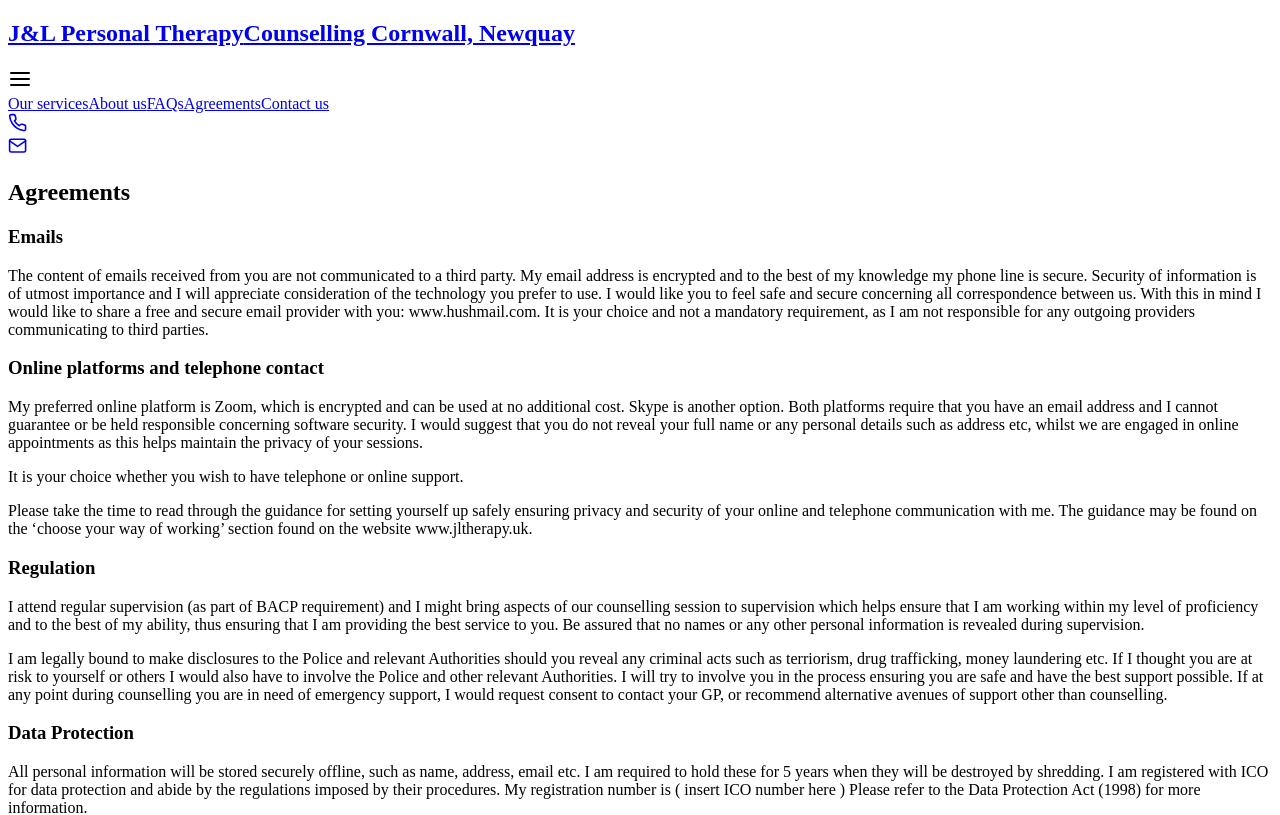
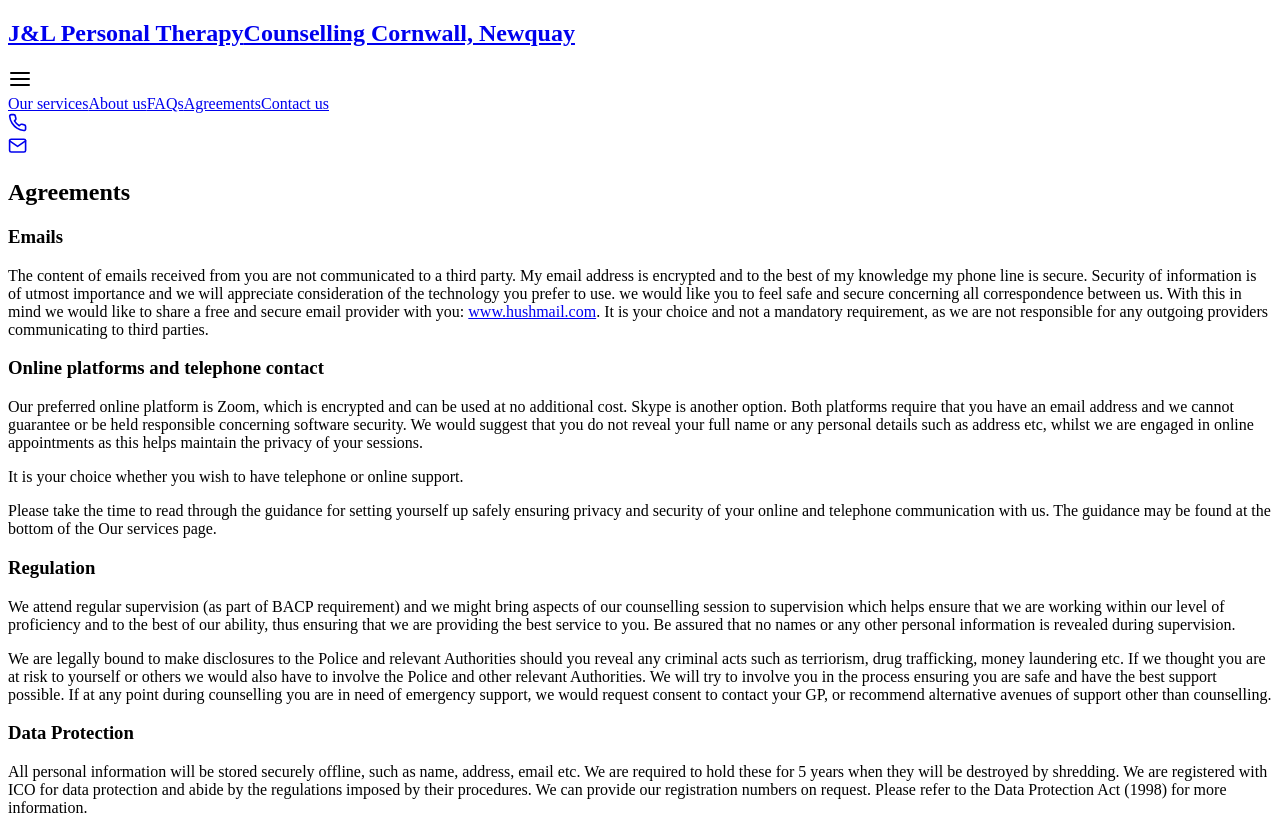
Before and after one commit to Matt-htims/JLPersonalTherapy, a Next.js app: page /agreements in a window 1280 px wide. Shown: the top 815 px of the page. Built offline with nearby package versions, Linux system fonts and the light colour scheme.

Commit message:
Altered home page copy as well as contactPill

```diff
--- a/components/ContactPill.jsx
+++ b/components/ContactPill.jsx
@@ -55,7 +55,7 @@ function ContactPill() {
 			<div
 				className={`${
 					hover ? 'rounded-r-2xl' : 'rounded-full'
-				} bg-textGreen-light space-y-7 p-2 z-20 py-5`}
+				} bg-textGreen-light space-y-8 p-2 z-20 py-5`}
 			>
 				<div>
 					<Link href="/contact">
--- a/pages/agreements.jsx
+++ b/pages/agreements.jsx
@@ -22,13 +22,20 @@ function agreements() {
 								The content of emails received from you are not communicated to
 								a third party. My email address is encrypted and to the best of
 								my knowledge my phone line is secure. Security of information is
-								of utmost importance and I will appreciate consideration of the
-								technology you prefer to use. I would like you to feel safe and
+								of utmost importance and we will appreciate consideration of the
+								technology you prefer to use. we would like you to feel safe and
 								secure concerning all correspondence between us. With this in
-								mind I would like to share a free and secure email provider with
-								you: www.hushmail.com. It is your choice and not a mandatory
-								requirement, as I am not responsible for any outgoing providers
-								communicating to third parties.
+								mind we would like to share a free and secure email provider
+								with you:{' '}
+								<a
+									className="hover:underline text-textGreen-light"
+									href="https://www.hushmail.com/"
+								>
+									www.hushmail.com
+								</a>
+								. It is your choice and not a mandatory requirement, as we are
+								not responsible for any outgoing providers communicating to
+								third parties.
 							</p>
 						}
 					/>
@@ -37,11 +44,11 @@ function agreements() {
 						content={
 							<>
 								<p>
-									My preferred online platform is Zoom, which is encrypted and
+									Our preferred online platform is Zoom, which is encrypted and
 									can be used at no additional cost. Skype is another option.
-									Both platforms require that you have an email address and I
+									Both platforms require that you have an email address and we
 									cannot guarantee or be held responsible concerning software
-									security. I would suggest that you do not reveal your full
+									security. We would suggest that you do not reveal your full
 									name or any personal details such as address etc, whilst we
 									are engaged in online appointments as this helps maintain the
 									privacy of your sessions.
@@ -53,9 +60,8 @@ function agreements() {
 								<p>
 									Please take the time to read through the guidance for setting
 									yourself up safely ensuring privacy and security of your
-									online and telephone communication with me. The guidance may
-									be found on the ‘choose your way of working’ section found on
-									the website www.jltherapy.uk.
+									online and telephone communication with us. The guidance may
+									be found at the bottom of the Our services page.
 								</p>
 							</>
 						}
@@ -65,23 +71,23 @@ function agreements() {
 						content={
 							<>
 								<p>
-									I attend regular supervision (as part of BACP requirement) and
-									I might bring aspects of our counselling session to
-									supervision which helps ensure that I am working within my
-									level of proficiency and to the best of my ability, thus
-									ensuring that I am providing the best service to you. Be
+									We attend regular supervision (as part of BACP requirement)
+									and we might bring aspects of our counselling session to
+									supervision which helps ensure that we are working within our
+									level of proficiency and to the best of our ability, thus
+									ensuring that we are providing the best service to you. Be
 									assured that no names or any other personal information is
 									revealed during supervision.
 								</p>
 								<p>
-									I am legally bound to make disclosures to the Police and
+									We are legally bound to make disclosures to the Police and
 									relevant Authorities should you reveal any criminal acts such
-									as terriorism, drug trafficking, money laundering etc. If I
-									thought you are at risk to yourself or others I would also
-									have to involve the Police and other relevant Authorities. I
+									as terriorism, drug trafficking, money laundering etc. If we
+									thought you are at risk to yourself or others we would also
+									have to involve the Police and other relevant Authorities. We
 									will try to involve you in the process ensuring you are safe
 									and have the best support possible. If at any point during
-									counselling you are in need of emergency support, I would
+									counselling you are in need of emergency support, we would
 									request consent to contact your GP, or recommend alternative
 									avenues of support other than counselling.
 								</p>
@@ -93,12 +99,12 @@ function agreements() {
 						content={
 							<p>
 								All personal information will be stored securely offline, such
-								as name, address, email etc. I am required to hold these for 5
-								years when they will be destroyed by shredding. I am registered
-								with ICO for data protection and abide by the regulations
-								imposed by their procedures. My registration number is ( insert
-								ICO number here ) Please refer to the Data Protection Act (1998)
-								for more information.
+								as name, address, email etc. We are required to hold these for 5
+								years when they will be destroyed by shredding. We are
+								registered with ICO for data protection and abide by the
+								regulations imposed by their procedures. We can provide our
+								registration numbers on request. Please refer to the Data
+								Protection Act (1998) for more information.
 							</p>
 						}
 					/>
```
Also changed, not shown: pages/index.jsx (+11 -6 lines).
